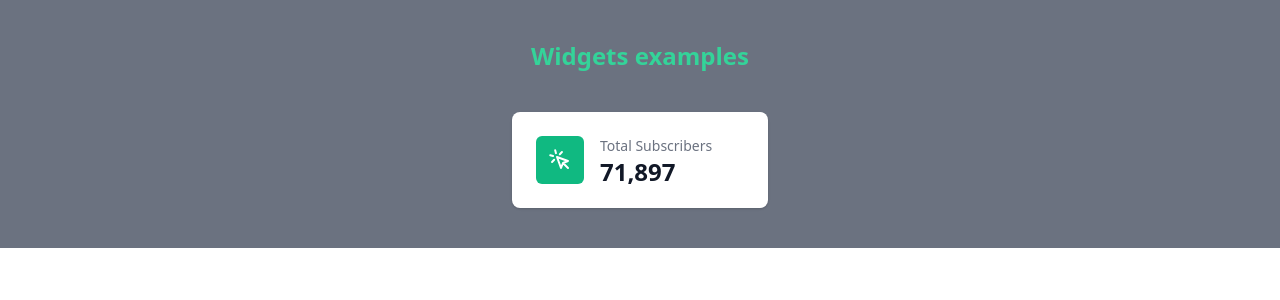
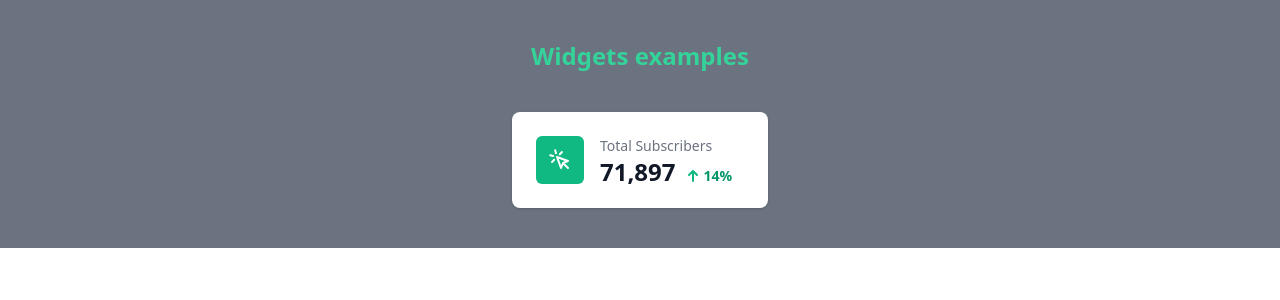
Before and after one commit to jllopiz90/Widgets, a React (Create React App) app: page / in a window 1280 px wide. Shown: the top 300 px of the page. Built offline with nearby package versions, Linux system fonts and the light colour scheme.

Commit message:
fix README

```diff
--- a/src/App.tsx
+++ b/src/App.tsx
@@ -11,6 +11,7 @@ function App() {
           stat="71,897"
           icon={CursorClickIcon}
           iconBGColorClass="bg-green-500"
+          trend={{change: '14%', type: 'increase'}}
          />
       </div>
     </div>
```
Also changed, not shown: 1 other file (tests, documents, lock files or other folders).
